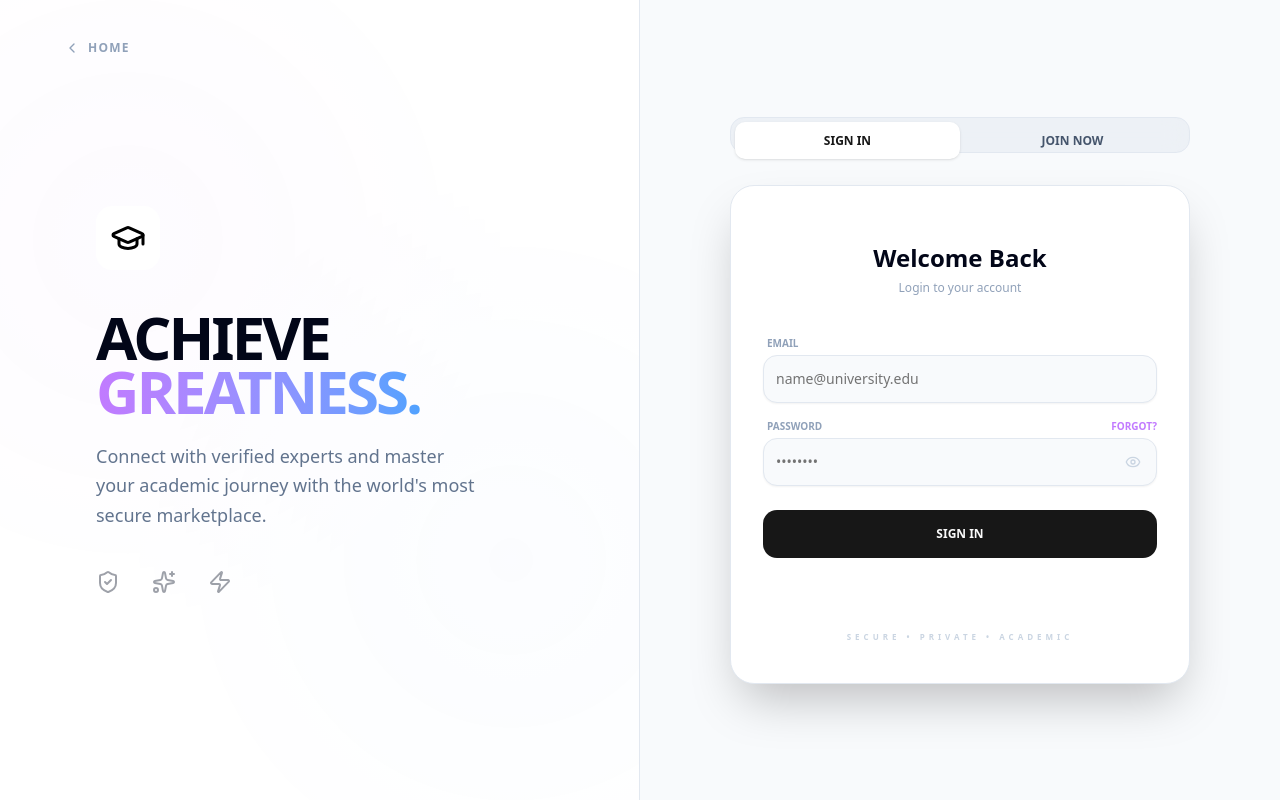
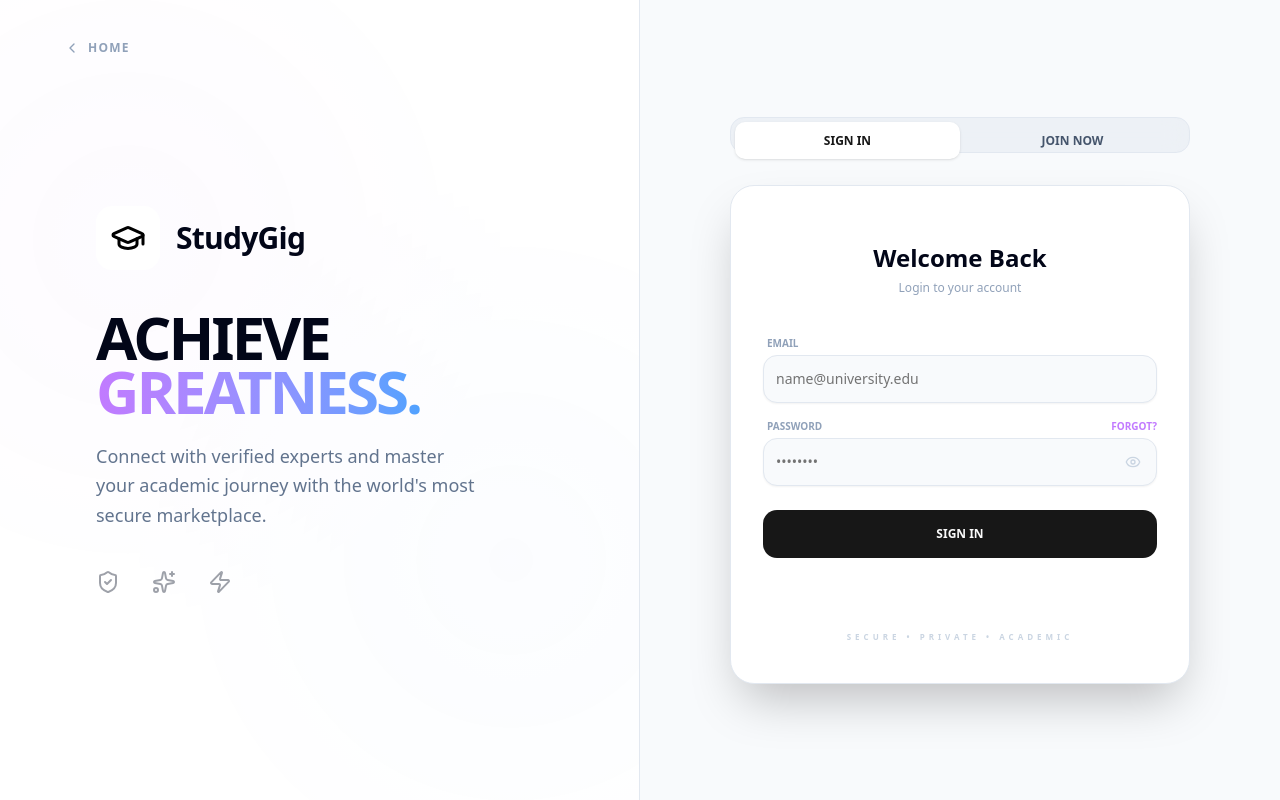
Before and after one commit to SHUBHAM-NIRMAL18/studygigs, a Next.js app in the folder frontend/: page /login in a window 1280 px wide. Built offline with nearby package versions, Linux system fonts and the light colour scheme; no server answers.

Commit message:
refactor: add the project name

```diff
--- a/frontend/src/components/studygig/AuthView.tsx
+++ b/frontend/src/components/studygig/AuthView.tsx
@@ -156,9 +156,12 @@
           animate={{ opacity: 1, x: 0 }}
           className="relative z-10"
         >
-          {/* Solid White Logo with Black Icon */}
-          <div className="h-16 w-16 rounded-2xl bg-white flex items-center justify-center mb-10 shadow-[0_0_40px_rgba(255,255,255,0.15)]">
-            <GraduationCap className="h-9 w-9 text-black" />
+          <div className="flex items-center gap-4 mb-10">
+            {/* Solid White Logo with Black Icon */}
+            <div className="h-16 w-16 rounded-2xl bg-white flex items-center justify-center shadow-[0_0_40px_rgba(255,255,255,0.15)]">
+              <GraduationCap className="h-9 w-9 text-black" />
+            </div>
+            <span className="text-3xl font-black tracking-tight text-slate-950">StudyGig</span>
           </div>
 
           <h1 className="text-6xl font-black text-slate-950 leading-[0.9] tracking-tighter mb-6">
@@ -186,10 +189,11 @@
           className="w-full max-w-[460px] m-auto shrink-0"
         >
           {/* Logo for mobile */}
-          <div className="md:hidden flex justify-center mb-8">
+          <div className="md:hidden flex items-center justify-center gap-3 mb-8">
              <div className="h-12 w-12 rounded-xl bg-white flex items-center justify-center shadow-lg">
                 <GraduationCap className="h-7 w-7 text-black" />
              </div>
+             <span className="text-2xl font-black tracking-tight text-slate-900">StudyGig</span>
           </div>
 
           <Tabs
```
